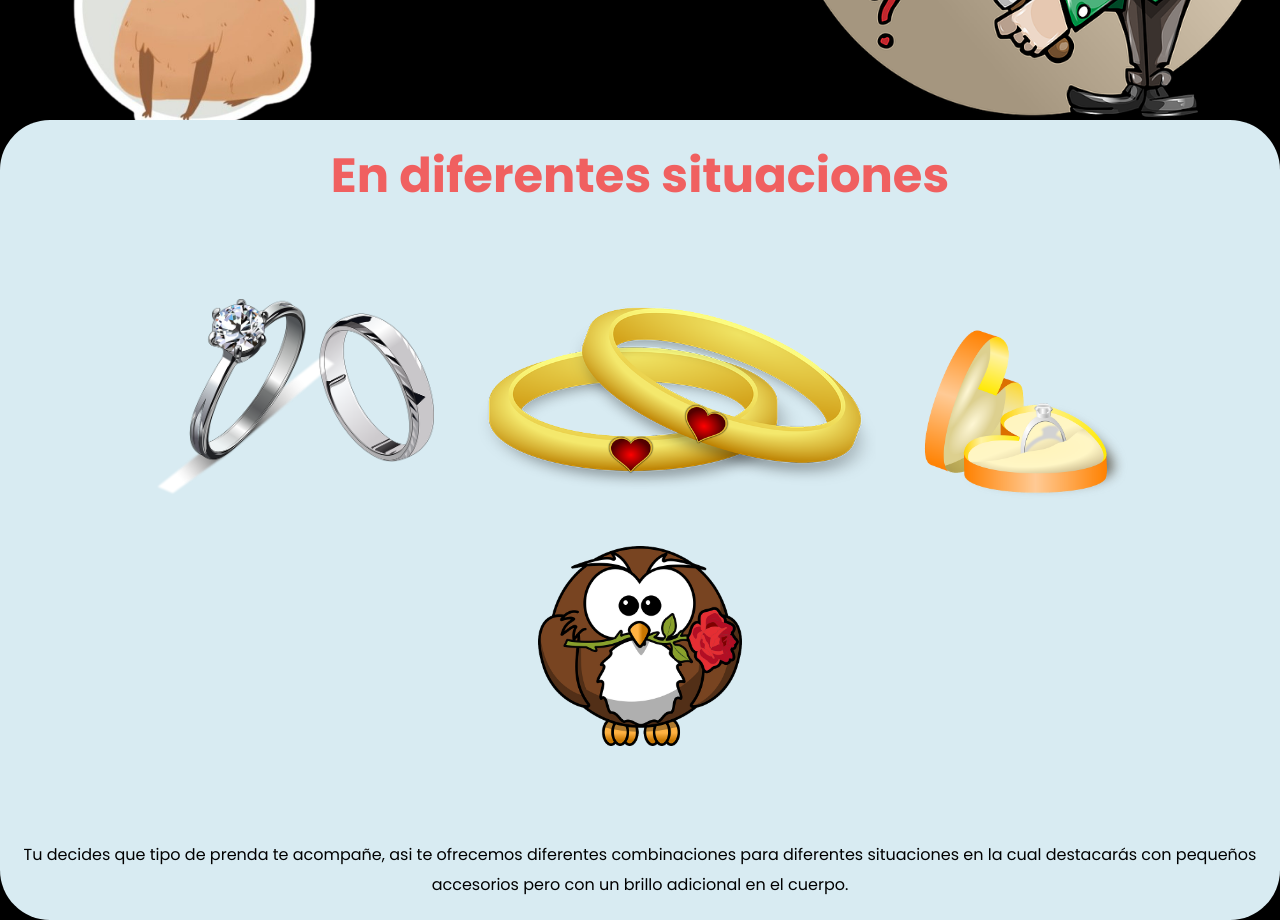
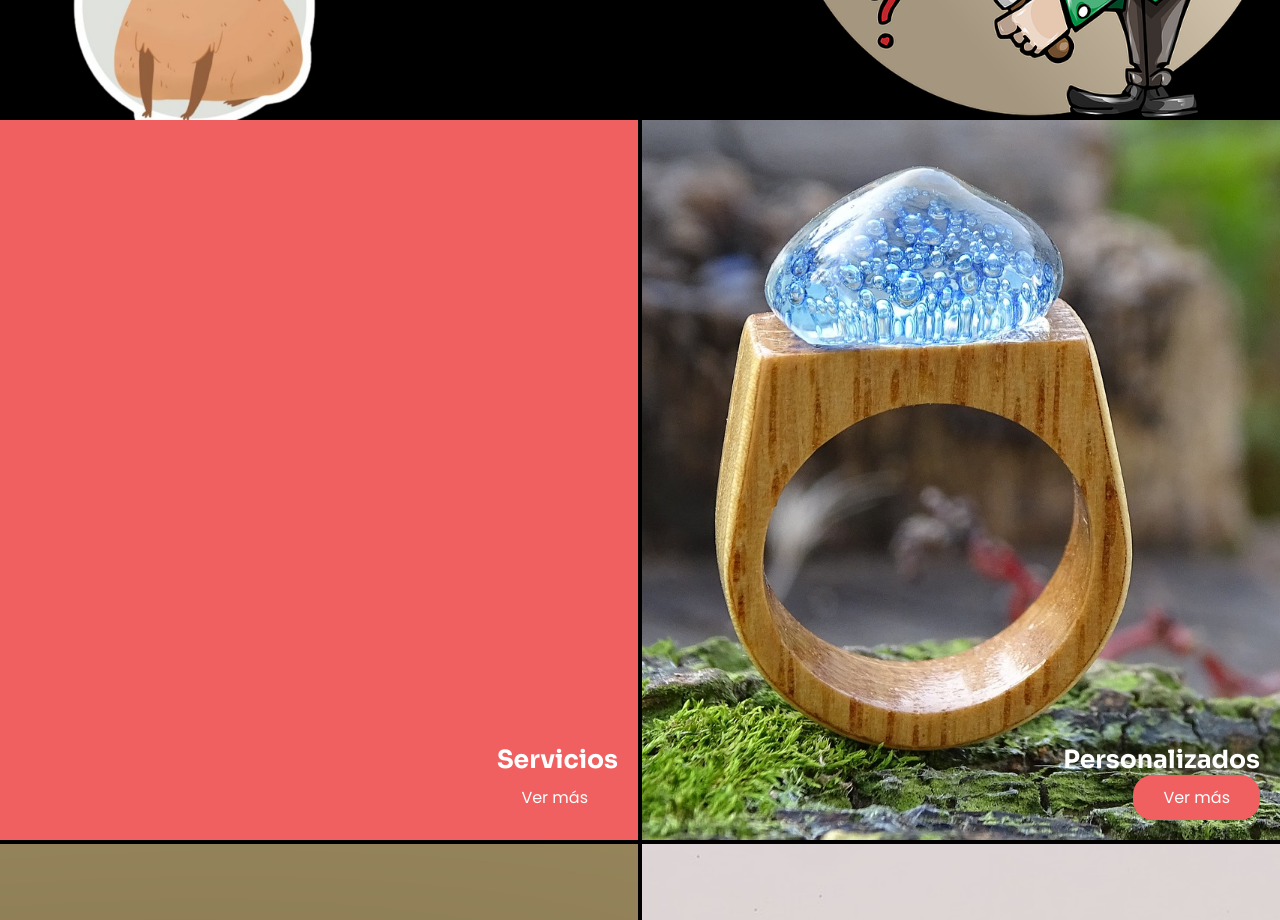
Before and after one commit to Jose-storm/project-uno, a plain HTML site: page index.html in a window 1280 px wide. Shown: the part 1380-2300 px from the top of the page. Drawn offline with Linux system fonts and the light colour scheme; a web font is replaced by a local one.

Commit message:
Modified class contenido dos in html

```diff
--- a/index.html
+++ b/index.html
@@ -55,7 +55,7 @@
             </p>
             <img src="./img/capibara-removebg-preview.png" alt="capibara">
         </section>
-        <section class="contenido_dos">
+        <!-- <section class="contenido_dos">
             <h2 class="title_section">En diferentes situaciones</h2>
             <ul>
                 <li><img src="img/wedding-ring-5394881_640.png" alt="casados"></li>
@@ -69,7 +69,7 @@
                 situaciones en la cual destacarás con pequeños accesorios
                 pero con un brillo adicional en el cuerpo.
             </p>
-        </section>
+        </section> -->
         <section class="tipo_servicio">
                 <div class="servicio img1">
                     <h2>Servicios</h2>
@@ -138,7 +138,6 @@
     </main>
     <footer class="footer">
         <div class="logo">
-            <!-- <h3>Dart<span>ring</span></h3> -->
             <img src="./img/Clean_Elegant_Typography_Brand_Logo-removebg-preview.png" alt="logo">
         </div>
         <ul type="circle">
```
